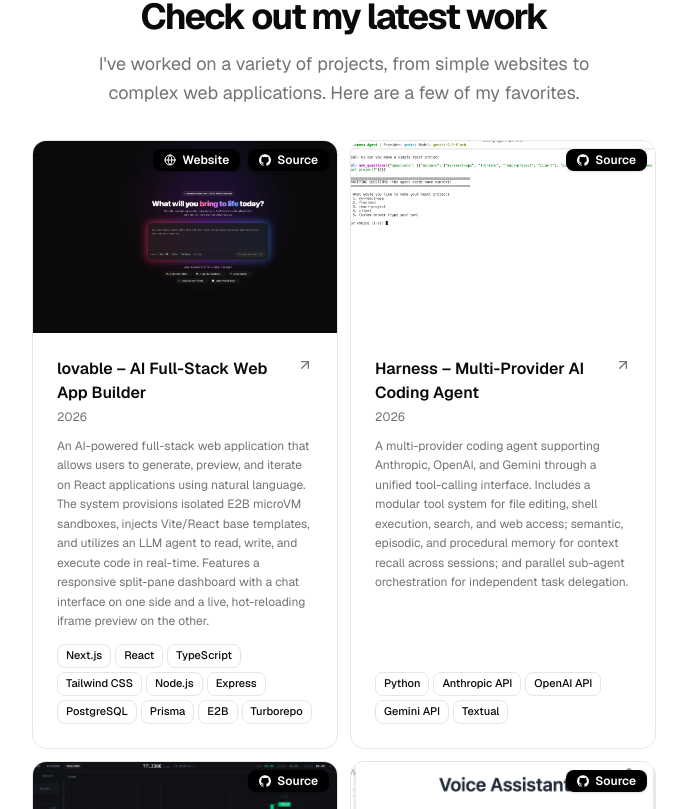
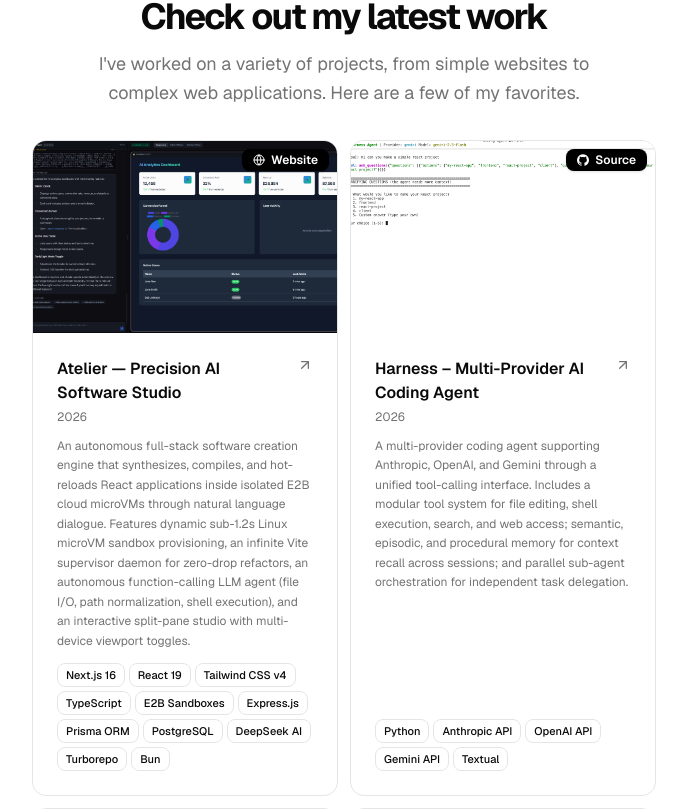
Before and after one commit to Apaarmeet/Portfolio-apaarmeet, a Next.js app: page / in a window 1280 px wide. Shown: the part 1091-1900 px from the top of the page, without its empty margins (296-983 px from the left). Built offline with nearby package versions, Linux system fonts and the light colour scheme.

Commit message:
redesigned the readme

```diff
--- a/src/data/resume.tsx
+++ b/src/data/resume.tsx
@@ -114,37 +114,33 @@
   ],
   projects: [
     {
-      title: "lovable – AI Full-Stack Web App Builder",
-      href: "https://lovable.apaarmeet.dev",
+      title: "Atelier — Precision AI Software Studio",
+      href: "https://atelier.apaarmeet.dev",
       dates: "2026",
       active: true,
       description:
-        "An AI-powered full-stack web application that allows users to generate, preview, and iterate on React applications using natural language. The system provisions isolated E2B microVM sandboxes, injects Vite/React base templates, and utilizes an LLM agent to read, write, and execute code in real-time. Features a responsive split-pane dashboard with a chat interface on one side and a live, hot-reloading iframe preview on the other.",
+        "An autonomous full-stack software creation engine that synthesizes, compiles, and hot-reloads React applications inside isolated E2B cloud microVMs through natural language dialogue. Features dynamic sub-1.2s Linux microVM sandbox provisioning, an infinite Vite supervisor daemon for zero-drop refactors, an autonomous function-calling LLM agent (file I/O, path normalization, shell execution), and an interactive split-pane studio with multi-device viewport toggles.",
       technologies: [
-        "Next.js",
-        "React",
+        "Next.js 16",
+        "React 19",
+        "Tailwind CSS v4",
         "TypeScript",
-        "Tailwind CSS",
-        "Node.js",
-        "Express",
+        "E2B Sandboxes",
+        "Express.js",
+        "Prisma ORM",
         "PostgreSQL",
-        "Prisma",
-        "E2B",
+        "DeepSeek AI",
         "Turborepo",
+        "Bun",
       ],
       links: [
         {
           type: "Website",
-          href: "https://lovable.apaarmeet.dev",
+          href: "https://atelier.apaarmeet.dev",
           icon: <Icons.globe className="size-3" />,
         },
-        {
-          type: "Source",
-          href: "https://github.com/Apaarmeet/Lovable",
-          icon: <Icons.github className="size-3" />,
-        },
       ],
-      image: "/lovable.png",
+      image: "/atelier.png",
       video: "",
     },
     {
```
Also changed, not shown: public/atelier.png (added).
